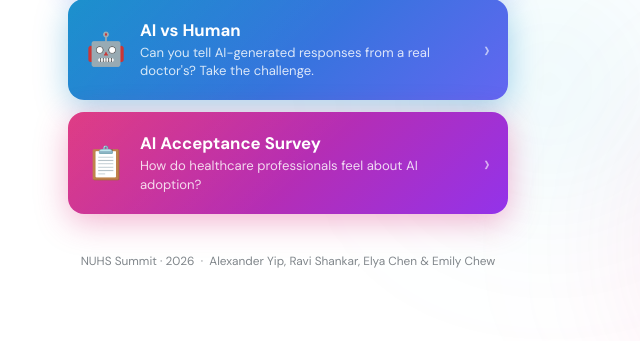
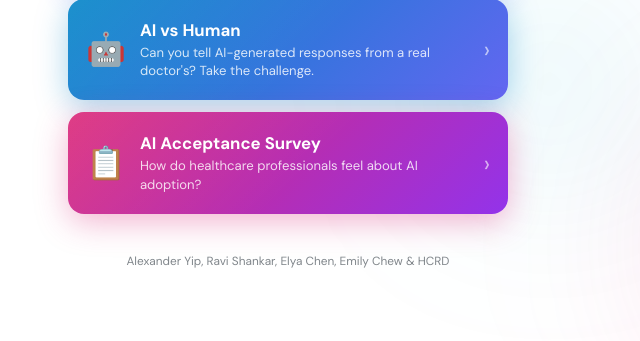
Before and after one commit to hongruih/NUHS_Summit, a Flask app: page / in a window 1280 px wide. Shown: the part 459-800 px from the top of the page, without its empty margins (352-992 px from the left). Run offline with Flask 3, Linux system fonts and the light colour scheme.

Commit message:
Credits change

```diff
--- a/templates/landing.html
+++ b/templates/landing.html
@@ -372,7 +372,7 @@
   </div>
 
   <div class="footer">
-    <div class="footer-line">NUHS Summit &middot; 2026 &nbsp;&middot;&nbsp; Alexander Yip, Ravi Shankar, Elya Chen &amp; Emily Chew</div>
+    <div class="footer-line">Alexander Yip, Ravi Shankar, Elya Chen, Emily Chew &amp; HCRD</div>
   </div>
 
 </div>
```
